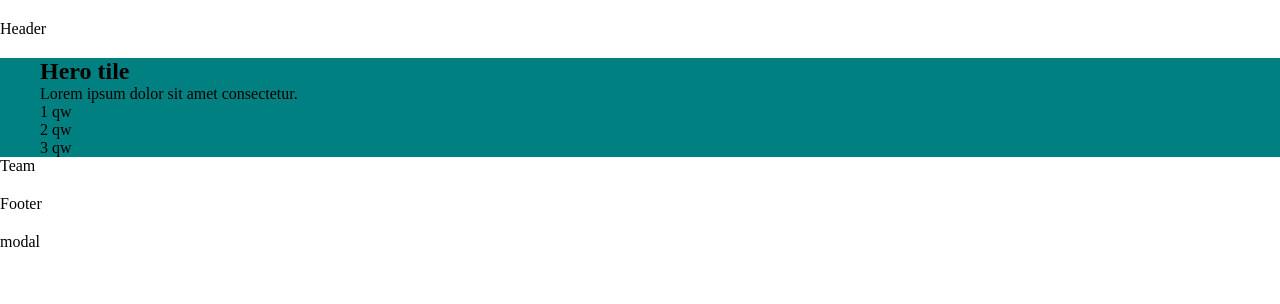
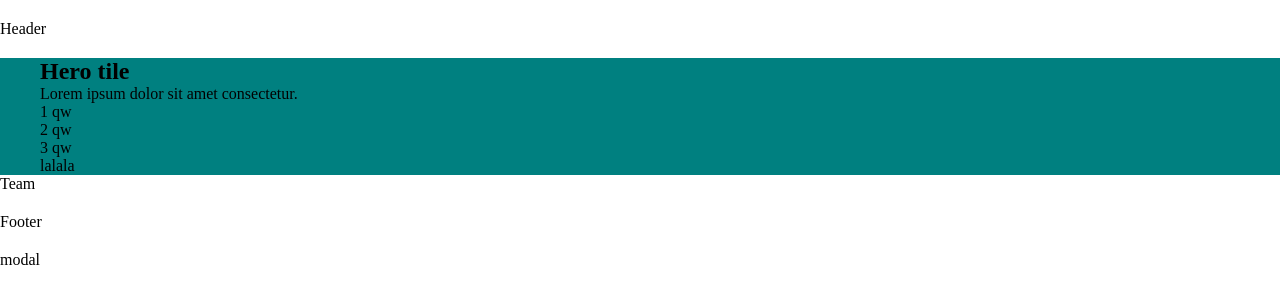
Before and after one commit to SergeyKorobka/team-proj-129, a plain HTML site: page index.html in a window 1280 px wide. Drawn offline with Linux system fonts and the light colour scheme.

Commit message:
Deploying to gh-pages from @ SergeyKorobka/team-proj-129@4ffa5c444f585f5785b6d690cda90603f1c1958b 🚀

```diff
--- a/index.html
+++ b/index.html
@@ -27,6 +27,8 @@
       <li>2 qw</li>
       <li>3 qw</li>
     </ul>
+
+    <a href="">lalala</a>
   </div>
 </section>
 
```
